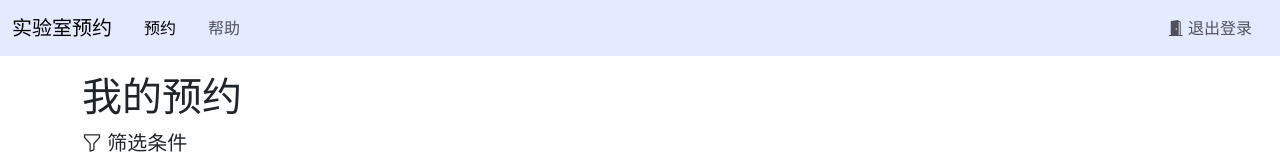
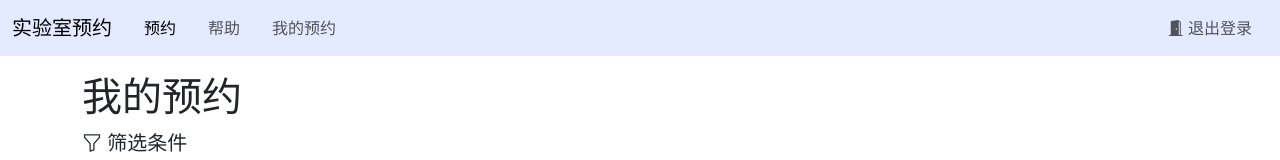
Before and after one commit to IceeAn/my-vue-homework, a Vue app in the folder frontend/: page /#/my-booking in a window 1280 px wide. Shown: the top 160 px of the page. Built offline with nearby package versions, Linux system fonts and the light colour scheme.

Commit message:
fix bugs in display of navbar

```diff
--- a/frontend/src/App.vue
+++ b/frontend/src/App.vue
@@ -1,13 +1,11 @@
 <script setup lang="ts">
 import { RouterView } from 'vue-router'
 import StickyNavbar from "@/components/StickyNavbar.vue";
-import BookingModal from "@/components/booking/BookingModal.vue";
+import BookingModal from "@/components/booking/booking-modal/BookingModal.vue";
 </script>
 
 <template>
-  <header>
-    <StickyNavbar/>
-  </header>
+  <StickyNavbar/>
   <main class="p-2 px-md-5 py-md-3">
     <RouterView/>
   </main>
--- a/frontend/src/components/StickyNavbar.vue
+++ b/frontend/src/components/StickyNavbar.vue
@@ -10,17 +10,20 @@ function logout() {
   <nav class="navbar navbar-expand-md sticky-top bg-theme">
     <div class="container-fluid">
       <RouterLink class="navbar-brand" :to="{name:'booking'}">实验室预约</RouterLink>
-      <button class="navbar-toggler" type="button" data-bs-toggle="collapse" data-bs-target="#navbarNavDropdown"
+      <button class="navbar-toggler" type="button" data-bs-toggle="collapse" data-bs-target="#nav-body"
               aria-controls="navbarNavDropdown" aria-expanded="false" aria-label="Toggle navigation">
         <span class="navbar-toggler-icon"></span>
       </button>
-      <div class="collapse navbar-collapse">
+      <div class="collapse navbar-collapse" id="nav-body">
         <ul class="navbar-nav me-auto mb-2 mb-md-0">
           <li class="nav-item">
             <RouterLink class="btn btn-nav text-start px-2 mx-md-2 nav-link active border-0" aria-current="page" :to="{name:'booking'}">预约</RouterLink>
           </li>
           <li class="nav-item">
             <RouterLink class="btn btn-nav text-start px-2 mx-md-2 nav-link border-0" :to="{name:'help'}">帮助</RouterLink>
+          </li>
+          <li class="nav-item">
+            <RouterLink class="btn btn-nav text-start px-2 mx-md-2 nav-link border-0" :to="{name:'myBooking'}">我的预约</RouterLink>
           </li>
         </ul>
         <div class="d-flex">
--- a/frontend/src/components/booking/display-setting/WeekSelect.vue
+++ b/frontend/src/components/booking/display-setting/WeekSelect.vue
@@ -17,7 +17,7 @@ const toggleEditing = () => {
       weekInput.value?.focus();
     });
   }else{
-    //保证输入的周数在 1 - 18 之间
+    //保证输入的周数为 1 - 18 之间的整数
     week.value = Math.floor(week.value < 1 ? 1 : week.value > 18 ? 18 : week.value);
   }
 }
```
